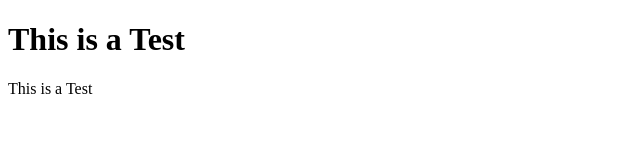
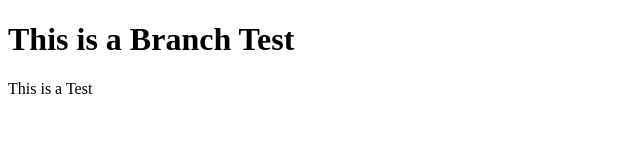
Before and after one commit to Mediocentro/hp2ss7, a plain HTML site: page index.html in a window 1280 px wide. Shown: the whole page, without its empty margins (0-640 px from the left). Drawn offline with Linux system fonts and the light colour scheme.

Commit message:
Trying Pull Requests

```diff
--- a/index.html
+++ b/index.html
@@ -7,7 +7,7 @@
     </head>
 <body>
 
-<h1>This is a Test</h1>
+<h1>This is a Branch Test</h1>
 <p>This is a Test</p>
 
 </body>
```
